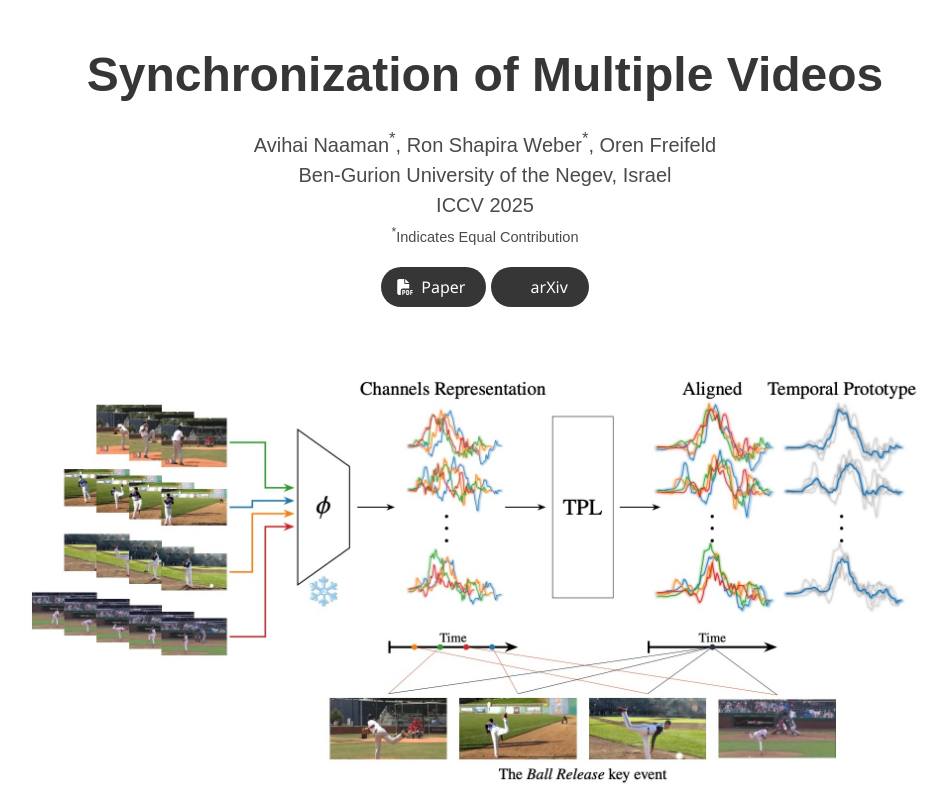
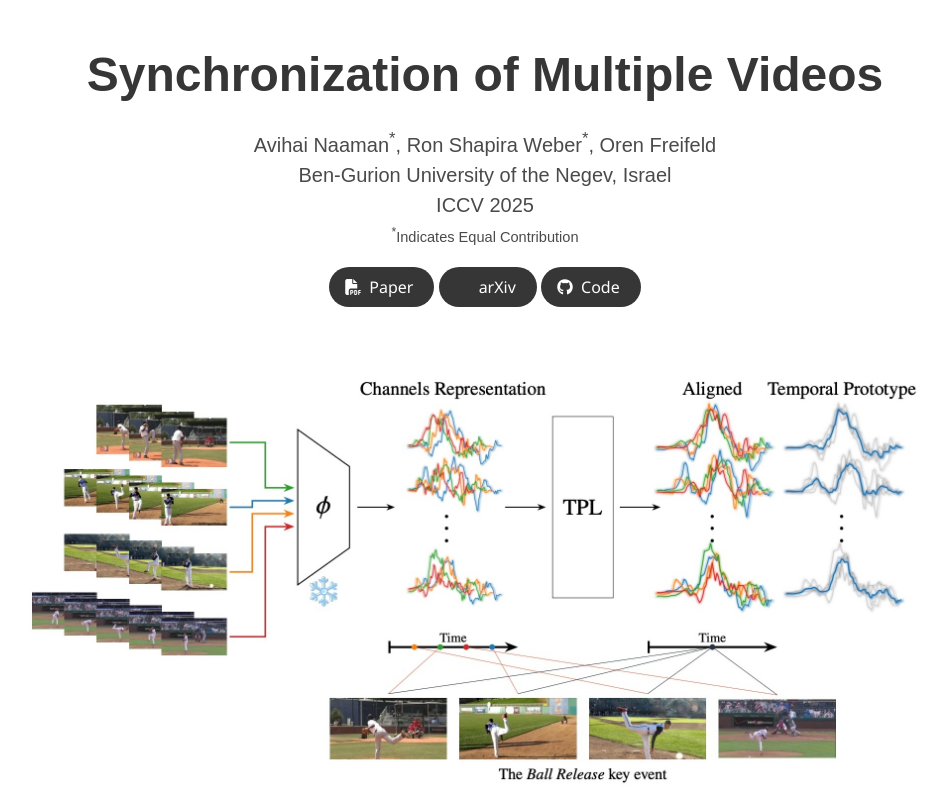
Before and after one commit to BGU-CS-VIL/TPL, a plain HTML site: page index.html in a window 1280 px wide. Shown: the top 800 px of the page, without its empty margins (155-1102 px from the left). Drawn offline with nearby package versions, Linux system fonts and the light colour scheme; some icons are missing; a web font is replaced by a local one.

Commit message:
add github button

```diff
--- a/index.html
+++ b/index.html
@@ -120,6 +120,16 @@
                       <i class="ai ai-arxiv"></i>
                     </span>
                     <span>arXiv</span>
+                  </a>
+                </span>
+                <!-- GitHub link -->
+                <span class="link-block">
+                  <a href="https://github.com/BGU-CS-VIL/TPL" target="_blank"
+                     class="external-link button is-normal is-rounded is-dark">
+                    <span class="icon">
+                      <i class="fab fa-github"></i>
+                    </span>
+                    <span>Code</span>
                   </a>
                 </span>
               </div>
```
